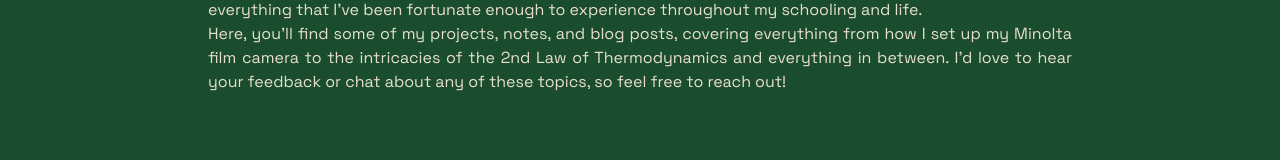
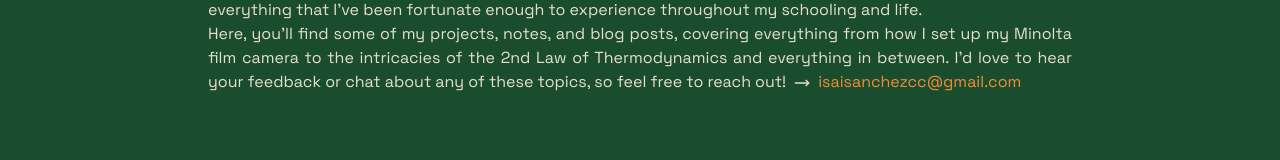
Before and after one commit to rahuljangirwork/rahuljangir.work, a Next.js app: page / in a window 1280 px wide. Shown: the part 519-679 px from the top of the page. Built offline with nearby package versions, Linux system fonts and the light colour scheme.

Commit message:
added email button to about section that copies to clipboard and shows a small toast

```diff
--- a/app/page.tsx
+++ b/app/page.tsx
@@ -1,3 +1,5 @@
+"use client";
+
 import Image from "next/image";
 import CallToAction from "@/app/components/call-to-action";
 import { Separator } from "@/app/components/ui/separator";
@@ -10,10 +12,30 @@ import {
 } from "@/app/components/split-card";
 import Carousel from "@/app/components/carousel";
 import Toolkit from "@/app/components/toolkit";
+import { MyRobotIcon } from "@/public/icons";
 import { cn } from "@/app/lib/utils";
-import { MyRobotIcon } from "@/public/icons";
+import { MoveRight } from "lucide-react";
+import { useToast } from "@/app/components/ui/use-toast";
 
 export default function Home() {
+  const { toast } = useToast();
+  const email = "isaisanchezcc@gmail.com";
+
+  const handleCopyEmail = async () => {
+    try {
+      await navigator.clipboard.writeText(email);
+      toast({
+        description: "Email copied to clipboard",
+      });
+    } catch (err) {
+      console.error("Failed to copy: ", err);
+      toast({
+        description: "Failed to copy email",
+        variant: "destructive",
+      });
+    }
+  };
+
   return (
     <>
       <section
@@ -62,6 +84,13 @@ export default function Home() {
                 film camera to the intricacies of the 2nd Law of Thermodynamics
                 and everything in between. I&apos;d love to hear your feedback
                 or chat about any of these topics, so feel free to reach out!
+                <MoveRight className="inline-block w-4 h-4 mx-2" />
+                <button
+                  className="text-md text-palette-4 hover:underline focus:outline-none"
+                  onClick={handleCopyEmail}
+                >
+                  {email}
+                </button>
               </p>
             </SplitCardBody>
           </SplitCardContent>
```
